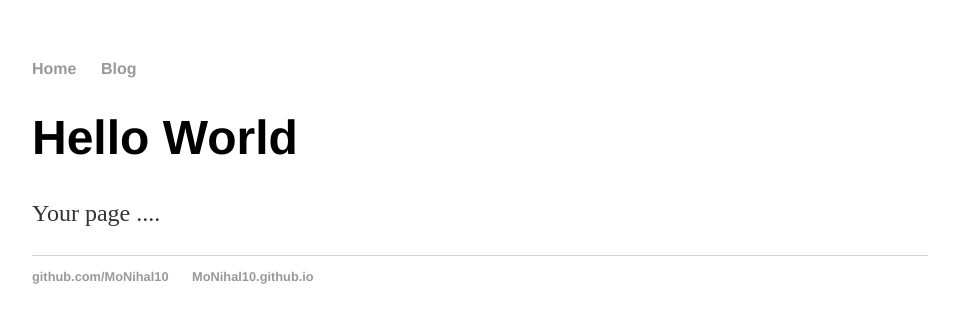
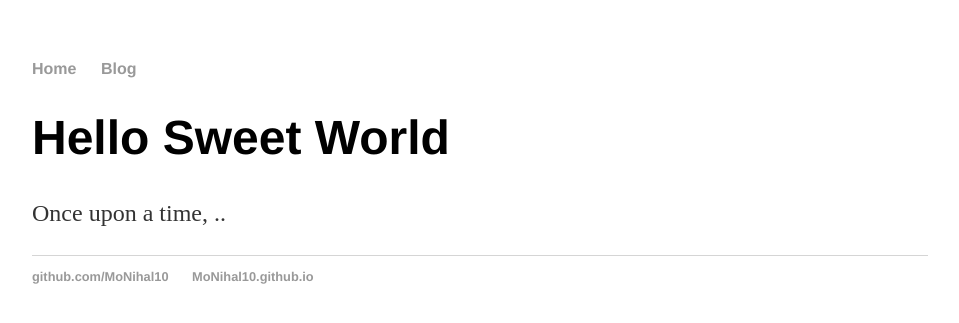
Before and after one commit to MoNihal10/MoNihal10, a Jekyll site: the page built from index.html, in a window 1280 px wide. Shown: the top 323 px of the page, without its empty margins (160-1119 px from the left). Built offline with Jekyll 4.4.1, drawn with Linux system fonts in a browser that asks for light colours.

Commit message:
Update index.html

```diff
--- a/index.html
+++ b/index.html
@@ -1,25 +1,8 @@
-<!DOCTYPE html>
-<html>
- <head>
-  <title>Web Programming</title>
-  <link rel="stylesheet" type="text/css" href="./index.css">
- </head>
- <body>
-  <nav>
-  <ul>
-  <li><a href="/">Home</a></li>
-  <li><a href="/blog">Blog</a></li>
-  </ul>
-  </nav>
-  <div class="container">
-  <div class="blurb">
-  <h1>Hello World</h1>
-  <p>Your page ....</p>
-  <footer>
-  <ul>
-      <li><a href="https://github.com/MoNihal10">github.com/MoNihal10</a></li>
-      <li><a href="https://MoNihal10.github.io"> MoNihal10.github.io </a></li>
-  </ul>
-  </footer>
- </body>
-</html>
+---
+layout: default
+title: Web Programming
+---
+<div class="blurb">
+ <h1>Hello Sweet World</h1>
+ <p>Once upon a time, ..</p>
+</div>
```
